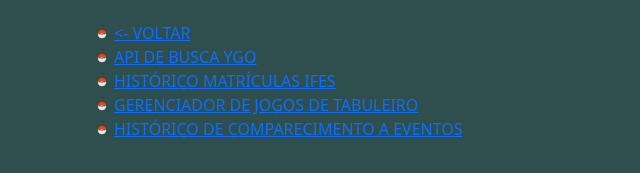
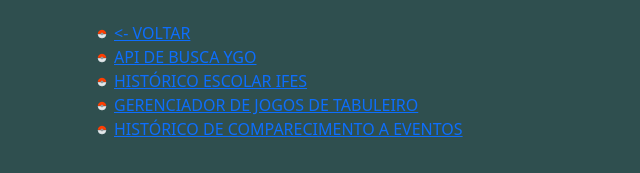
Before and after one commit to joaoa-casagrande/joaoa-casagrande.github.io, a plain HTML site: page pages/port/index.html in a window 1280 px wide. Shown: the part 351-524 px from the top of the page, 0-640 px from the left. Drawn offline with nearby package versions, Linux system fonts and the light colour scheme.

Commit message:
Update index.html

```diff
--- a/pages/port/index.html
+++ b/pages/port/index.html
@@ -44,7 +44,7 @@
                 <a href="https://ygo-search-api.glitch.me/">API de Busca YGO</a>
               </li>
               <li>
-                <a href="https://ifes-class-history.glitch.me/?user=joao-casagrande"> Histórico Matrículas IFES</a>
+                <a href="https://ifes-class-history.glitch.me/?user=joao-casagrande"> Histórico Escolar IFES</a>
               </li>
               <li>
                 <a href="https://board-games-manager.glitch.me/"> Gerenciador de Jogos de Tabuleiro</a>
```
